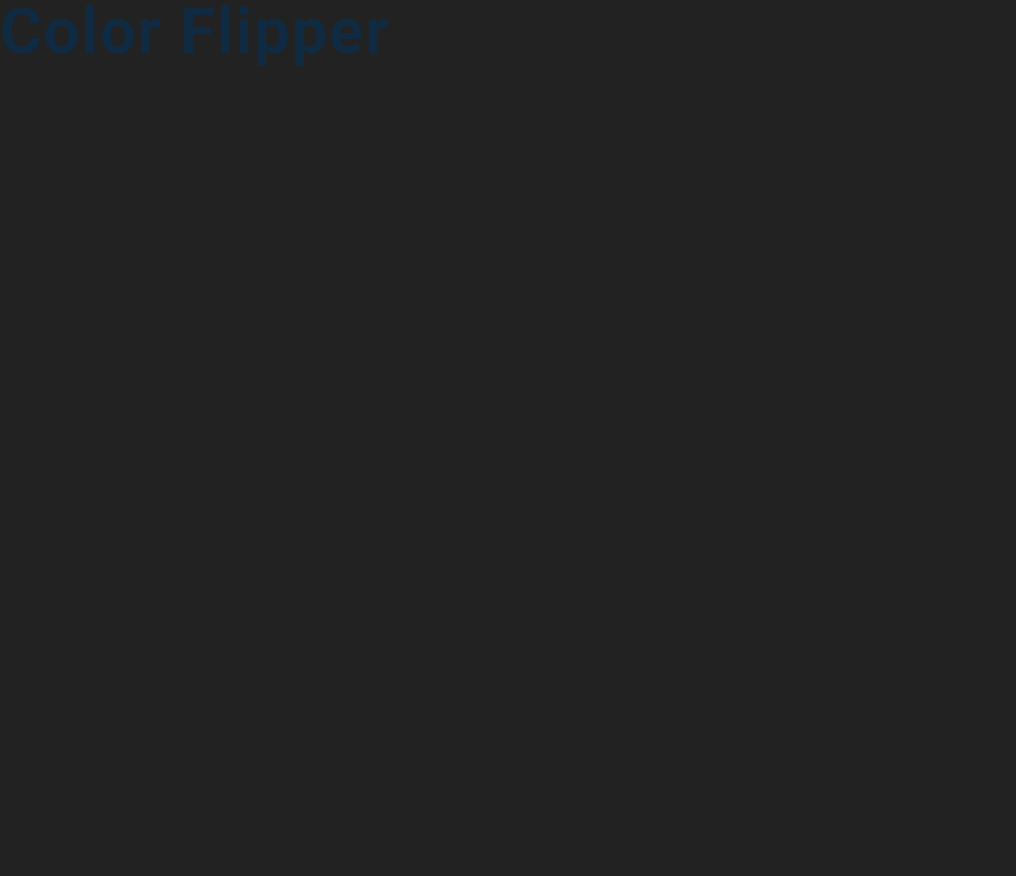
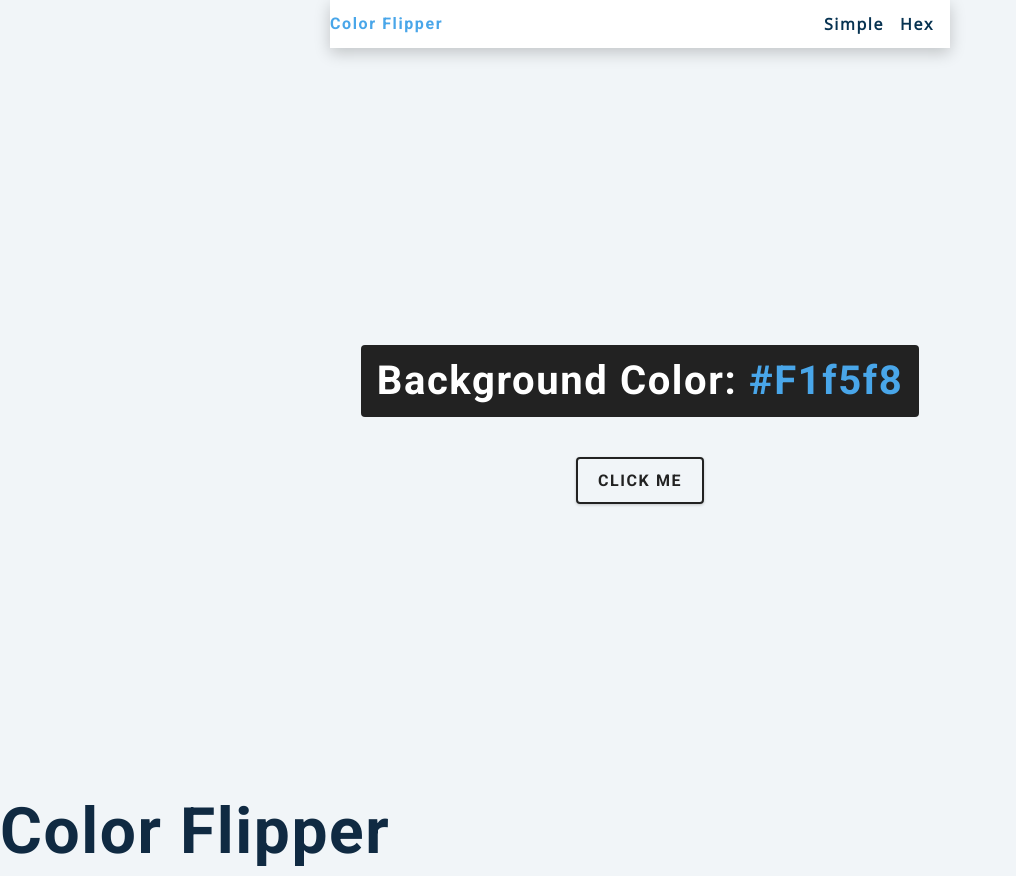
Before and after one commit to ArthurWash/ColorFlipper, a plain HTML site: page index.html in a window 1280 px wide. Shown: the whole page, without its empty margins (0-1016 px from the left). Before the commit the page ends 800 px from the top, so only its background shows below. Drawn offline with nearby package versions, Linux system fonts and the light colour scheme.

Commit message:
Feature: Added basic setup, creating Event listener function.

```diff
--- a/app.js
+++ b/app.js
@@ -1 +1,11 @@
 const colors = ["green", "red", "rgba(133,122,200)", "#f15025"];
+const btn = document.getElementById('btn');
+const color = document.querySelector(".color")
+
+btn.addEventListener('click', function(){
+    // get random number between 0-3
+
+    const randomNumber = 2;
+    document.body.style.backgroundColor = colors[randomNumber];
+    color.textContent = colors[randomNumber];
+})
--- a/index.html
+++ b/index.html
@@ -8,7 +8,29 @@
     <!-- styles -->
     <link rel="stylesheet" href="styles.css" />
   </head>
-  <body style="background-color: #222222">
+  <body>
+  <nav class="nav-center">
+    <div class="nav-center">
+      <h4>Color Flipper</h4>
+      <ul class="nav-links">
+        <li>
+          <a href="index.html">simple</a>
+        </li>
+        <li>
+          <a href="hex.html">hex</a>
+        </li>
+      </ul>
+    </div>
+  </nav>
+  <main>
+    <div class="container">
+      <h2>Background color: <span class="color">
+        #f1f5f8
+      </span>
+      </h2>
+      <button class="btn btn-hero" id="btn" >click me</button>
+    </div>
+  </main>
     <h1>color flipper</h1>
     <!-- javascript -->
     <script src="app.js"></script>
```
